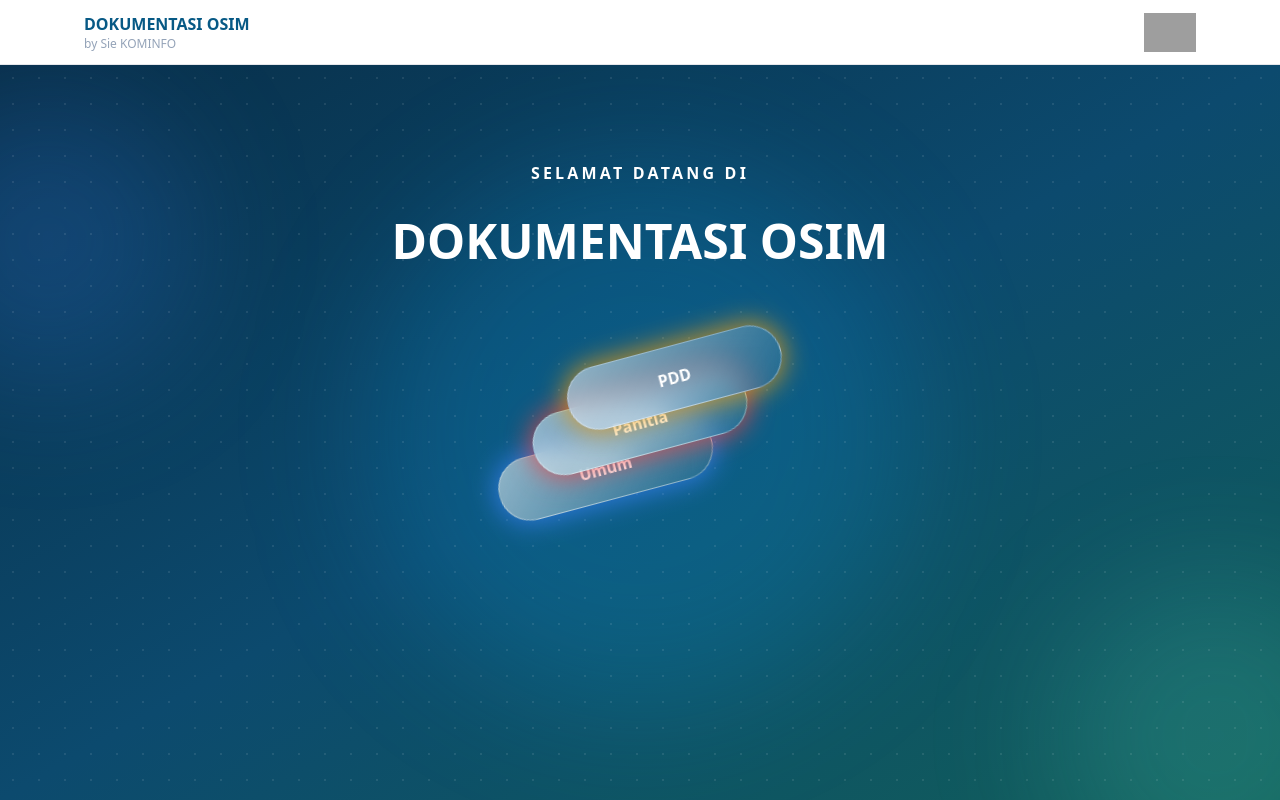
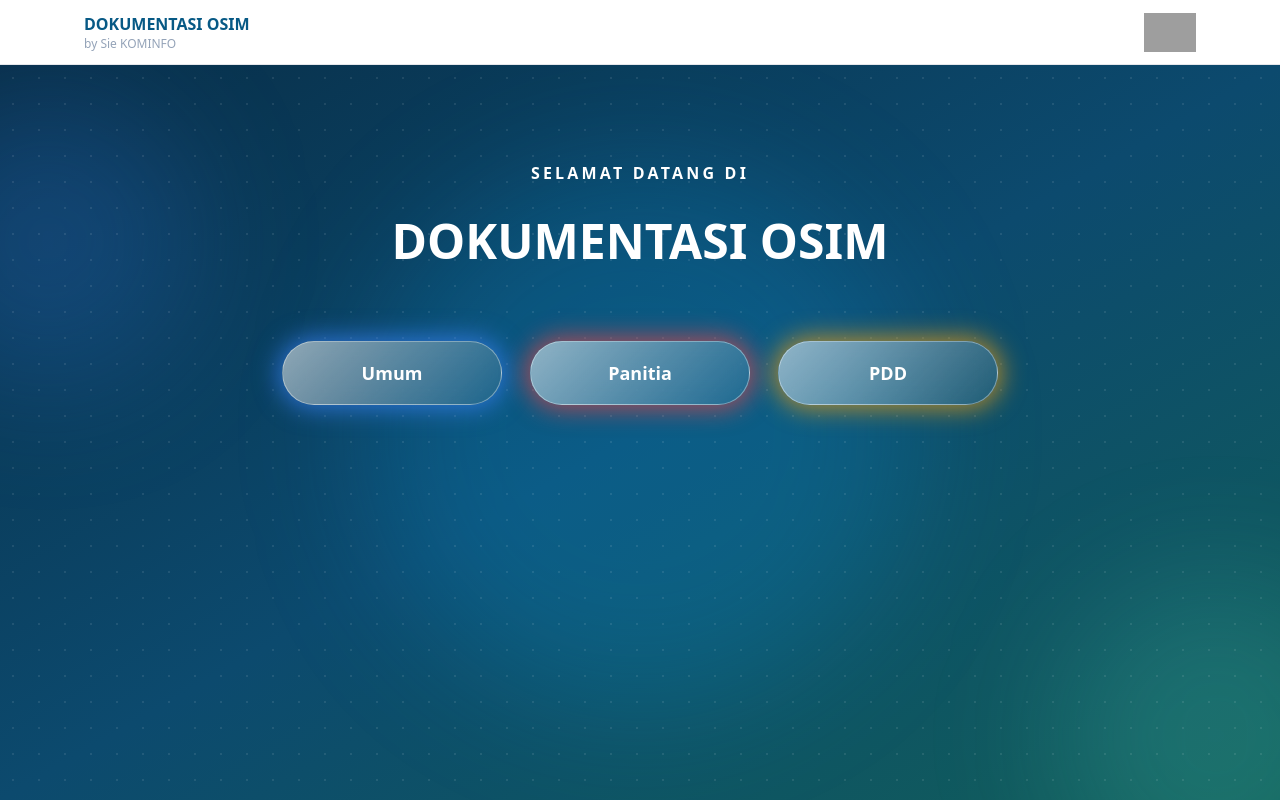
Before and after one commit to ahdan-png/dokumenatsiOS, a Next.js app: page / in a window 1280 px wide. Built offline with nearby package versions, Linux system fonts and the light colour scheme; grey boxes are pictures that could not be loaded.

Commit message:
Make home menu buttons straight and spin continuously on click

```diff
--- a/components/MenuStack.tsx
+++ b/components/MenuStack.tsx
@@ -4,72 +4,61 @@ import { motion } from 'framer-motion';
 import { useState } from 'react';
 import { useRouter } from 'next/navigation';
 
-type MenuButtonProps = {
-  label: string;
-  href: string;
-  glow: string;
-  rotate: number;
-  offsetX: number;
-  offsetY: number;
-  z: number;
-};
+const ITEMS = [
+  { label: 'Umum', href: '/umum', glow: 'rgba(59,130,246,0.7)' },
+  { label: 'Panitia', href: '/panitia/login', glow: 'rgba(239,68,68,0.7)' },
+  { label: 'PDD', href: '/pdd/login', glow: 'rgba(245,158,11,0.7)' },
+];
 
-function MenuButton({ label, href, glow, rotate, offsetX, offsetY, z }: MenuButtonProps) {
+const SPIN_DURATION = 0.45;
+
+function MenuButton({ label, href, glow }: { label: string; href: string; glow: string }) {
   const [spinning, setSpinning] = useState(false);
   const router = useRouter();
 
   const handleClick = () => {
     if (spinning) return;
     setSpinning(true);
-    setTimeout(() => router.push(href), 700);
+    router.push(href);
   };
 
   return (
-    <div
-      style={{
-        position: 'absolute',
-        left: '50%',
-        top: '50%',
-        marginLeft: -110,
-        marginTop: -32,
-        transform: `rotate(${rotate}deg) translate(${offsetX}px, ${offsetY}px)`,
-        zIndex: spinning ? 50 : z,
-        perspective: 800,
-      }}
-    >
     <motion.button
       type="button"
       onClick={handleClick}
+      initial={false}
       animate={
         spinning
-            ? { rotateY: 360, scale: 1.08, boxShadow: `0 0 60px 16px ${glow}` }
-            : { rotateY: 0, scale: 1, boxShadow: `0 0 24px 4px ${glow}` }
+          ? {
+              rotateX: 360,
+              scale: 1.08,
+              boxShadow: `0 0 60px 16px ${glow}`,
+              transition: { duration: SPIN_DURATION, repeat: Infinity, ease: 'linear' },
             }
-        transition={{ duration: 0.7, ease: 'easeInOut' }}
+          : { rotateX: 0, scale: 1, boxShadow: `0 0 24px 4px ${glow}`, transition: { duration: 0.3 } }
+      }
       style={{
-          width: 220,
-          height: 64,
+        width: 'clamp(150px, 38vw, 220px)',
+        height: 'clamp(52px, 11vw, 64px)',
         background: 'linear-gradient(135deg, rgba(255,255,255,0.55), rgba(255,255,255,0.08))',
         transformStyle: 'preserve-3d',
       }}
-        className="flex select-none items-center justify-center rounded-full border border-white/40 font-semibold text-white backdrop-blur-md focus-visible:outline-none focus-visible:ring-2 focus-visible:ring-white/80"
+      className="flex select-none items-center justify-center rounded-full border border-white/40 text-base font-semibold text-white backdrop-blur-md focus-visible:outline-none focus-visible:ring-2 focus-visible:ring-white/80 sm:text-lg"
     >
       {label}
     </motion.button>
-    </div>
   );
 }
 
 export default function MenuStack() {
   return (
-    <div className="mt-14 flex justify-center">
-      <div className="scale-[0.68] sm:scale-90 md:scale-100">
-        <div className="relative" style={{ width: 320, height: 180 }}>
-          <MenuButton label="Umum" href="/umum" glow="rgba(59,130,246,0.7)" rotate={-15} offsetX={-45} offsetY={35} z={1} />
-          <MenuButton label="Panitia" href="/panitia/login" glow="rgba(239,68,68,0.7)" rotate={-15} offsetX={0} offsetY={0} z={2} />
-          <MenuButton label="PDD" href="/pdd/login" glow="rgba(245,158,11,0.7)" rotate={-15} offsetX={45} offsetY={-35} z={3} />
-        </div>
-      </div>
+    <div
+      className="mx-auto mt-14 flex flex-wrap items-center justify-center gap-5 sm:mt-16 sm:gap-7"
+      style={{ perspective: 1000 }}
+    >
+      {ITEMS.map((item) => (
+        <MenuButton key={item.href} {...item} />
+      ))}
     </div>
   );
 }
```
Lines whose indentation alone changed are shown as unchanged.
